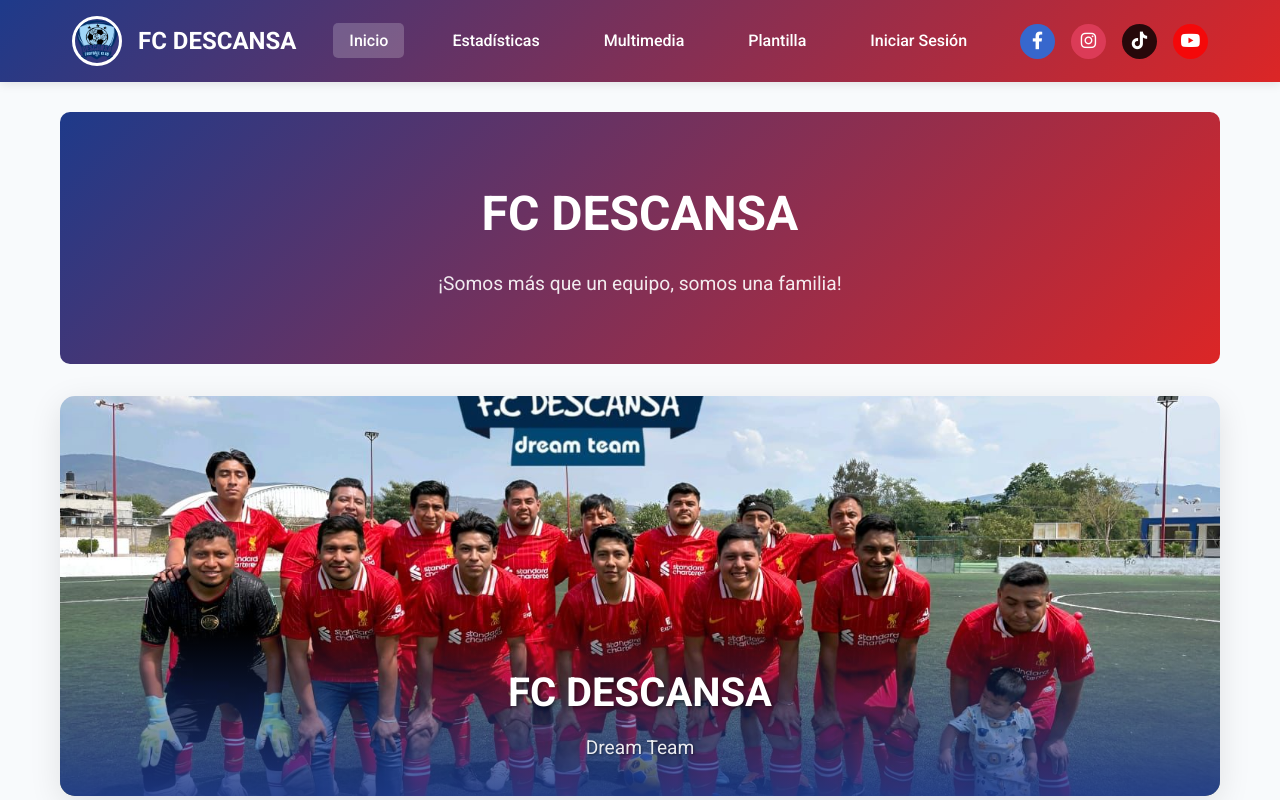
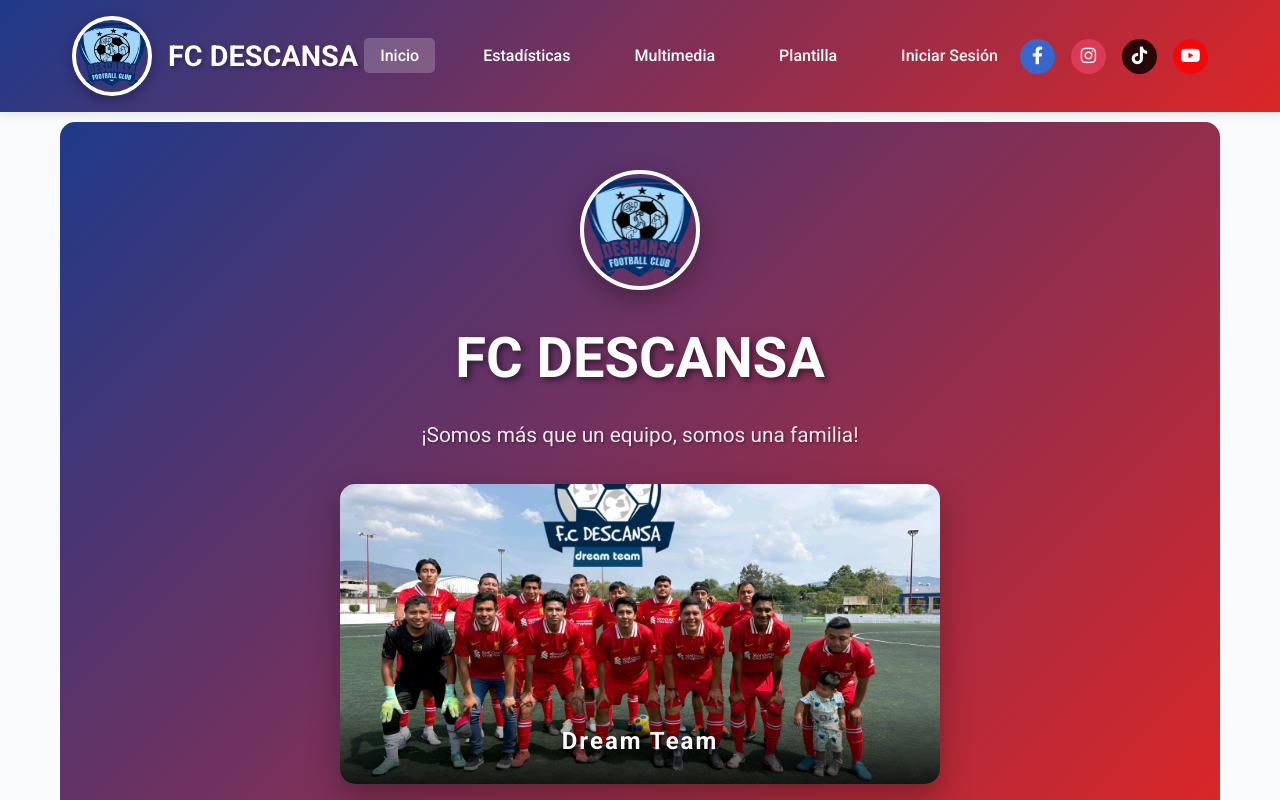
Before and after one commit to josephtou87/descansa.renace, a website: page index.html in a window 1280 px wide. Shown: the top 800 px of the page. Drawn offline with nearby package versions, Linux system fonts and the light colour scheme; no server answers.

Commit message:
Fixed merge

```diff
--- a/index.html
+++ b/index.html
@@ -69,18 +69,16 @@
             <div class="container">
                 <div class="hero">
                     <div class="hero-content">
+                        <div class="hero-logo">
+                            <img src="assets/images/logo.png" alt="FC DESCANSA Logo" class="hero-logo-img">
+                        </div>
                         <h1 class="hero-title">FC DESCANSA</h1>
                         <p class="hero-subtitle">¡Somos más que un equipo, somos una familia!</p>
-                    </div>
-                </div>
-
-                <!-- Team Photo Section -->
-                <div class="team-photo-section">
-                    <div class="team-photo-container">
-                        <img src="assets/images/equipo.jpg" alt="FC DESCANSA - Dream Team" class="team-photo">
-                        <div class="team-photo-overlay">
-                            <h3>FC DESCANSA</h3>
-                            <p>Dream Team</p>
+                        <div class="hero-team-photo">
+                            <img src="assets/images/equipo.jpg" alt="FC DESCANSA - Dream Team" class="hero-team-img">
+                            <div class="hero-team-overlay">
+                                <span class="dream-team">Dream Team</span>
+                            </div>
                         </div>
                     </div>
                 </div>
--- a/styles.css
+++ b/styles.css
@@ -27,7 +27,7 @@
     left: 0;
     width: 100%;
     z-index: 1000;
-    min-height: 80px;
+    min-height: 90px;
 }
 
 .navbar {
@@ -46,16 +46,23 @@
 }
 
 .logo {
-    width: 50px;
-    height: 50px;
+    width: 80px;
+    height: 80px;
     border-radius: 50%;
-    border: 3px solid white;
+    border: 4px solid white;
+    box-shadow: 0 4px 12px rgba(0,0,0,0.3);
+    transition: transform 0.3s ease;
+}
+
+.logo:hover {
+    transform: scale(1.1);
 }
 
 .team-name {
     color: white;
-    font-size: 1.5rem;
+    font-size: 1.8rem;
     font-weight: 700;
+    text-shadow: 2px 2px 4px rgba(0,0,0,0.3);
 }
 
 .nav-menu {
@@ -154,8 +161,8 @@
 
 /* Main Content */
 main {
-    margin-top: 80px;
-    min-height: calc(100vh - 80px);
+    margin-top: 90px;
+    min-height: calc(100vh - 90px);
     position: relative;
     z-index: 1;
 }
@@ -198,7 +205,7 @@
 .section {
     display: none;
     padding: 2rem 0;
-    min-height: calc(100vh - 160px);
+    min-height: calc(100vh - 180px);
 }
 
 .section.active {
@@ -210,64 +217,83 @@
     background: linear-gradient(135deg, #1e3a8a 0%, #dc2626 100%);
     color: white;
     text-align: center;
-    padding: 4rem 2rem;
+    padding: 3rem 2rem;
     margin-bottom: 2rem;
-    border-radius: 10px;
+    border-radius: 15px;
+    position: relative;
+    overflow: hidden;
+}
+
+.hero-content {
+    position: relative;
+    z-index: 2;
+}
+
+.hero-logo {
+    margin-bottom: 1rem;
+}
+
+.hero-logo-img {
+    width: 120px;
+    height: 120px;
+    border-radius: 50%;
+    border: 4px solid white;
+    box-shadow: 0 8px 24px rgba(0,0,0,0.3);
+    transition: transform 0.3s ease;
+}
+
+.hero-logo-img:hover {
+    transform: scale(1.1);
 }
 
 .hero-title {
-    font-size: 3rem;
+    font-size: 3.5rem;
     font-weight: 700;
     margin-bottom: 1rem;
+    text-shadow: 3px 3px 6px rgba(0,0,0,0.5);
 }
 
 .hero-subtitle {
-    font-size: 1.2rem;
+    font-size: 1.3rem;
     opacity: 0.9;
+    margin-bottom: 2rem;
+    text-shadow: 1px 1px 2px rgba(0,0,0,0.5);
 }
 
-/* Team Photo Section */
-.team-photo-section {
-    margin-bottom: 3rem;
+.hero-team-photo {
+    position: relative;
+    max-width: 600px;
+    margin: 0 auto;
+    border-radius: 15px;
+    overflow: hidden;
+    box-shadow: 0 12px 32px rgba(0,0,0,0.3);
 }
 
-.team-photo-container {
-    position: relative;
-    border-radius: 15px;
-    overflow: hidden;
-    box-shadow: 0 8px 32px rgba(0,0,0,0.1);
-}
-
-.team-photo {
+.hero-team-img {
     width: 100%;
-    height: 400px;
+    height: 300px;
     object-fit: cover;
     display: block;
 }
 
-.team-photo-overlay {
+.hero-team-overlay {
     position: absolute;
     bottom: 0;
     left: 0;
     right: 0;
-    background: linear-gradient(transparent, rgba(30, 58, 138, 0.9));
-    color: white;
-    padding: 2rem;
+    background: linear-gradient(transparent, rgba(0,0,0,0.8));
+    padding: 1.5rem;
     text-align: center;
 }
 
-.team-photo-overlay h3 {
-    font-size: 2.5rem;
+.dream-team {
+    font-size: 1.5rem;
     font-weight: 700;
-    margin-bottom: 0.5rem;
-    text-shadow: 2px 2px 4px rgba(0,0,0,0.5);
+    color: white;
+    text-shadow: 2px 2px 4px rgba(0,0,0,0.8);
+    letter-spacing: 2px;
 }
 
-.team-photo-overlay p {
-    font-size: 1.2rem;
-    opacity: 0.9;
-    text-shadow: 1px 1px 2px rgba(0,0,0,0.5);
-}
 
 /* Next Match */
 .next-match {
@@ -1176,9 +1202,9 @@
     .nav-menu {
         position: fixed;
         left: -100%;
-        top: 80px;
+        top: 90px;
         flex-direction: column;
-        background-color: #1e40af;
+        background-color: #1e3a8a;
         width: 100%;
         text-align: center;
         transition: 0.3s;
@@ -1211,7 +1237,24 @@
     }
 
     .hero-title {
-        font-size: 2rem;
+        font-size: 2.5rem;
+    }
+
+    .hero-logo-img {
+        width: 80px;
+        height: 80px;
+    }
+
+    .hero-team-img {
+        height: 200px;
+    }
+
+    .hero-team-overlay {
+        padding: 1rem;
+    }
+
+    .dream-team {
+        font-size: 1.2rem;
     }
 
     .match-teams {
@@ -1298,17 +1341,6 @@
         padding: 0.4rem 0.8rem;
     }
 
-    .team-photo {
-        height: 250px;
-    }
-
-    .team-photo-overlay h3 {
-        font-size: 1.8rem;
-    }
-
-    .team-photo-overlay p {
-        font-size: 1rem;
-    }
 }
 
 /* Utility Classes */
```
